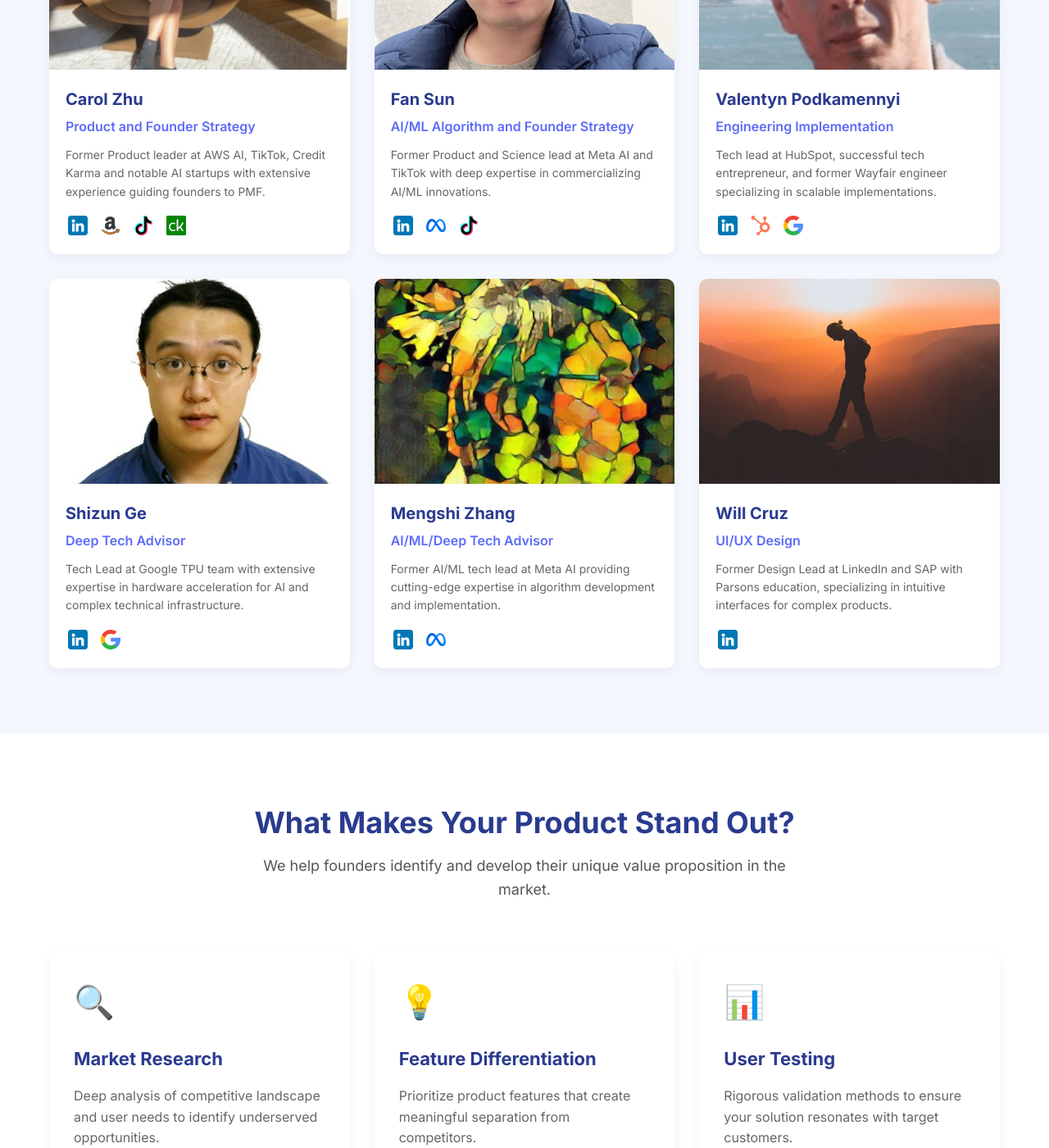
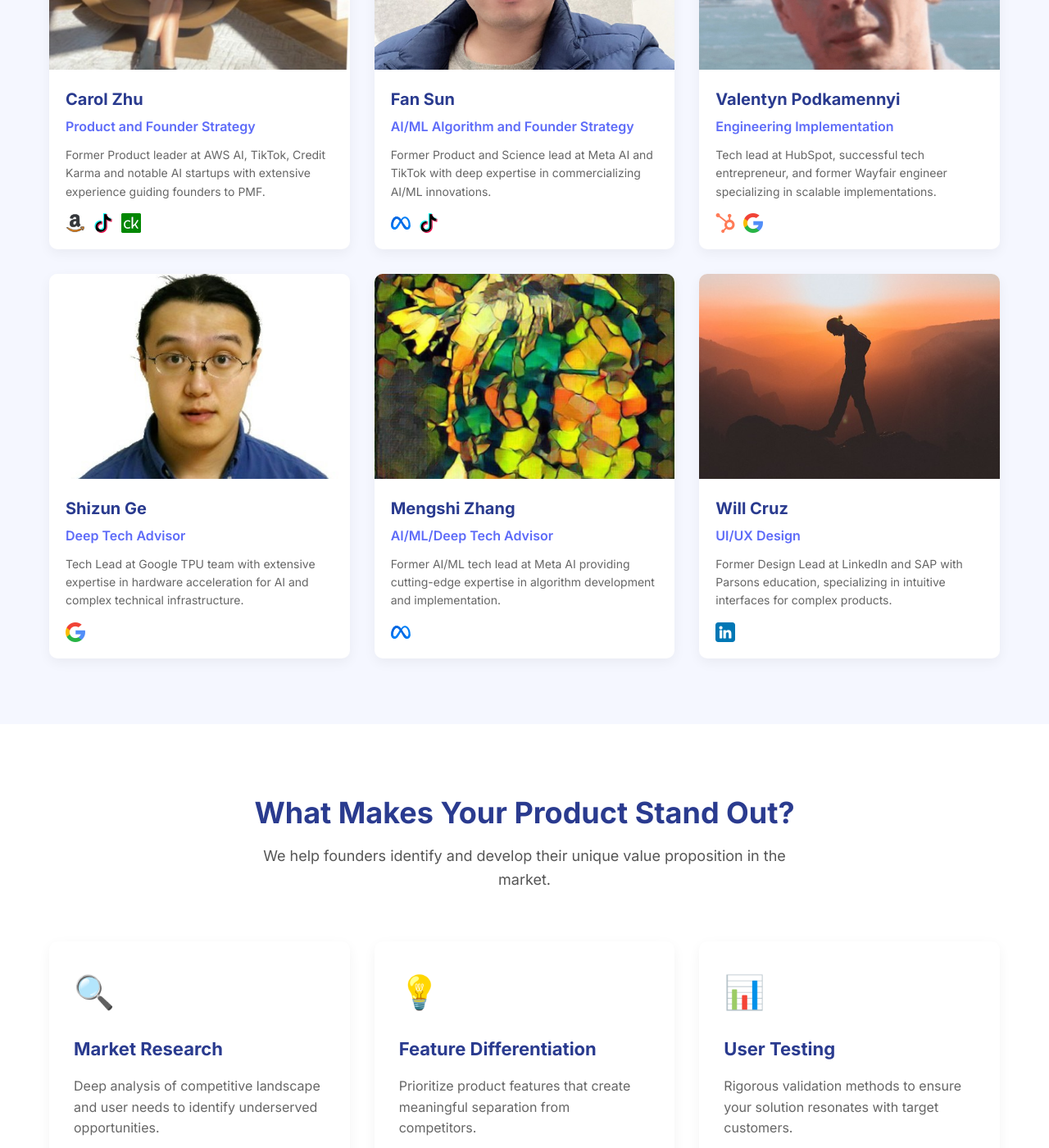
Before and after one commit to vpodk/SynthesisPartners, a Jekyll site: the page built from README.md, in a window 1280 px wide and 1400 px high, scrolled down 3081 px. Shown: the whole window at 82% size. Built offline with Jekyll 4.4.1, drawn with Linux system fonts in a browser that asks for light colours; our own code applies the rules of GitHub Pages for plain Markdown files.

Commit message:
Update icons

```diff
--- a/_layouts/default.html
+++ b/_layouts/default.html
@@ -266,18 +266,9 @@
           <p class="bio">Former Product leader at AWS AI, TikTok, Credit Karma and notable AI startups with extensive
             experience guiding founders to PMF.</p>
           <div class="team-social">
-            <a href="https://www.linkedin.com/in/carol-zhu-03415014/" target="_blank">
-              <img src='{{ "/assets/icons/linkedin.png" | relative_url }}' alt="LinkedIn">
-            </a>
-            <a href="#" target="_blank">
             <img src='{{ "/assets/icons/amazon.png" | relative_url }}' alt="Amazon">
-            </a>
-            <a href="#" target="_blank">
             <img src='{{ "/assets/icons/tiktok.png" | relative_url }}' alt="TikTok">
-            </a>
-            <a href="#" target="_blank">
             <img src='{{ "/assets/icons/creditkarma.png" | relative_url }}' alt="Credit Karma">
-            </a>
           </div>
         </div>
       </div>
@@ -291,15 +282,8 @@
           <p class="bio">Former Product and Science lead at Meta AI and TikTok with deep expertise in commercializing
             AI/ML innovations.</p>
           <div class="team-social">
-            <a href="https://www.linkedin.com/in/fan-sun-1109a7b/" target="_blank">
-              <img src='{{ "/assets/icons/linkedin.png" | relative_url }}' alt="LinkedIn">
-            </a>
-            <a href="#" target="_blank">
             <img src='{{ "/assets/icons/meta.png" | relative_url }}' alt="Meta">
-            </a>
-            <a href="#" target="_blank">
             <img src='{{ "/assets/icons/tiktok.png" | relative_url }}' alt="TikTok">
-            </a>
           </div>
         </div>
       </div>
@@ -313,15 +297,8 @@
           <p class="bio">Tech lead at HubSpot, successful tech entrepreneur, and former Wayfair engineer specializing in
             scalable implementations.</p>
           <div class="team-social">
-            <a href="https://www.linkedin.com/in/vpodk/" target="_blank">
-              <img src='{{ "/assets/icons/linkedin.png" | relative_url }}' alt="LinkedIn">
-            </a>
-            <a href="#" target="_blank">
             <img src='{{ "/assets/icons/hubspot.png" | relative_url }}' alt="Hubspot">
-            </a>
-            <a href="#" target="_blank">
             <img src='{{ "/assets/icons/google.png" | relative_url }}' alt="Google">
-            </a>
           </div>
         </div>
       </div>
@@ -335,12 +312,7 @@
           <p class="bio">Tech Lead at Google TPU team with extensive expertise in hardware acceleration for AI and
             complex technical infrastructure.</p>
           <div class="team-social">
-            <a href="https://www.linkedin.com/in/shizunge/" target="_blank">
-              <img src='{{ "/assets/icons/linkedin.png" | relative_url }}' alt="LinkedIn">
-            </a>
-            <a href="#" target="_blank">
             <img src='{{ "/assets/icons/google.png" | relative_url }}' alt="Google">
-            </a>
           </div>
         </div>
       </div>
@@ -354,12 +326,7 @@
           <p class="bio">Former AI/ML tech lead at Meta AI providing cutting-edge expertise in algorithm development and
             implementation.</p>
           <div class="team-social">
-            <a href="https://www.linkedin.com/in/mengshi-zhang/" target="_blank">
-              <img src='{{ "/assets/icons/linkedin.png" | relative_url }}' alt="LinkedIn">
-            </a>
-            <a href="#" target="_blank">
             <img src='{{ "/assets/icons/meta.png" | relative_url }}' alt="Meta">
-            </a>
           </div>
         </div>
       </div>
@@ -373,9 +340,7 @@
           <p class="bio">Former Design Lead at LinkedIn and SAP with Parsons education, specializing in intuitive
             interfaces for complex products.</p>
           <div class="team-social">
-            <a href="https://www.linkedin.com/in/will146/" target="_blank">
             <img src='{{ "/assets/icons/linkedin.png" | relative_url }}' alt="LinkedIn">
-            </a>
           </div>
         </div>
       </div>
--- a/assets/main.css
+++ b/assets/main.css
@@ -259,9 +259,9 @@
   gap: 10px;
 }
 
-.team-social a {
-  width: 30px;
-  height: 30px;
+.team-social img {
+  width: 24px;
+  height: 24px;
   display: flex;
   align-items: center;
   justify-content: center;
@@ -269,11 +269,6 @@
   /* color: var(--primary); */
   /* border-radius: 50%; */
   /* transition: background-color 0.3s, color 0.3s; */
-}
-
-.team-social a:hover {
-  /* background-color: var(--primary); */
-  /* color: white; */
 }
 
 /* Contact Section */
```
Lines whose indentation alone changed are shown as unchanged.
